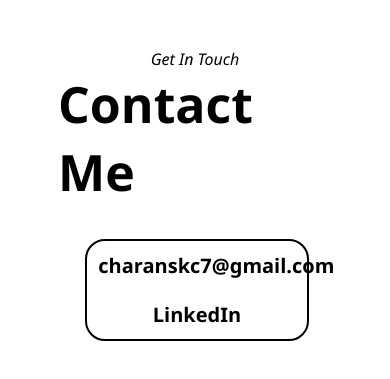
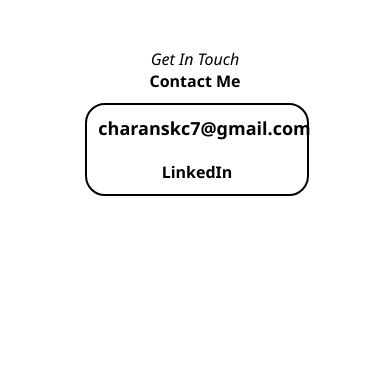
Before and after one commit to charanskc/charanvportfolio, a React (Create React App) app: page / in a window 390 px wide. Shown: the part 6167-6546 px from the top of the page. After the commit the page ends 6413 px from the top, so only its background shows below. Built offline with nearby package versions, Linux system fonts and the light colour scheme.

Commit message:
added the contact details to the iphone 13 dimensions

```diff
--- a/src/Components/Contact.css
+++ b/src/Components/Contact.css
@@ -56,4 +56,16 @@
         text-align: center;
     }
 
+    @media (max-width: 400px){
+
+        .contact__mainbody > .contact__email{
+            font-size:large;
+        }
+
+        .contact__mainheading > h1,h4{
+            font-size: medium;
+        }
+
+    }
+
 }
```
Also changed, not shown: 1 other file (tests, documents, lock files or other folders).
